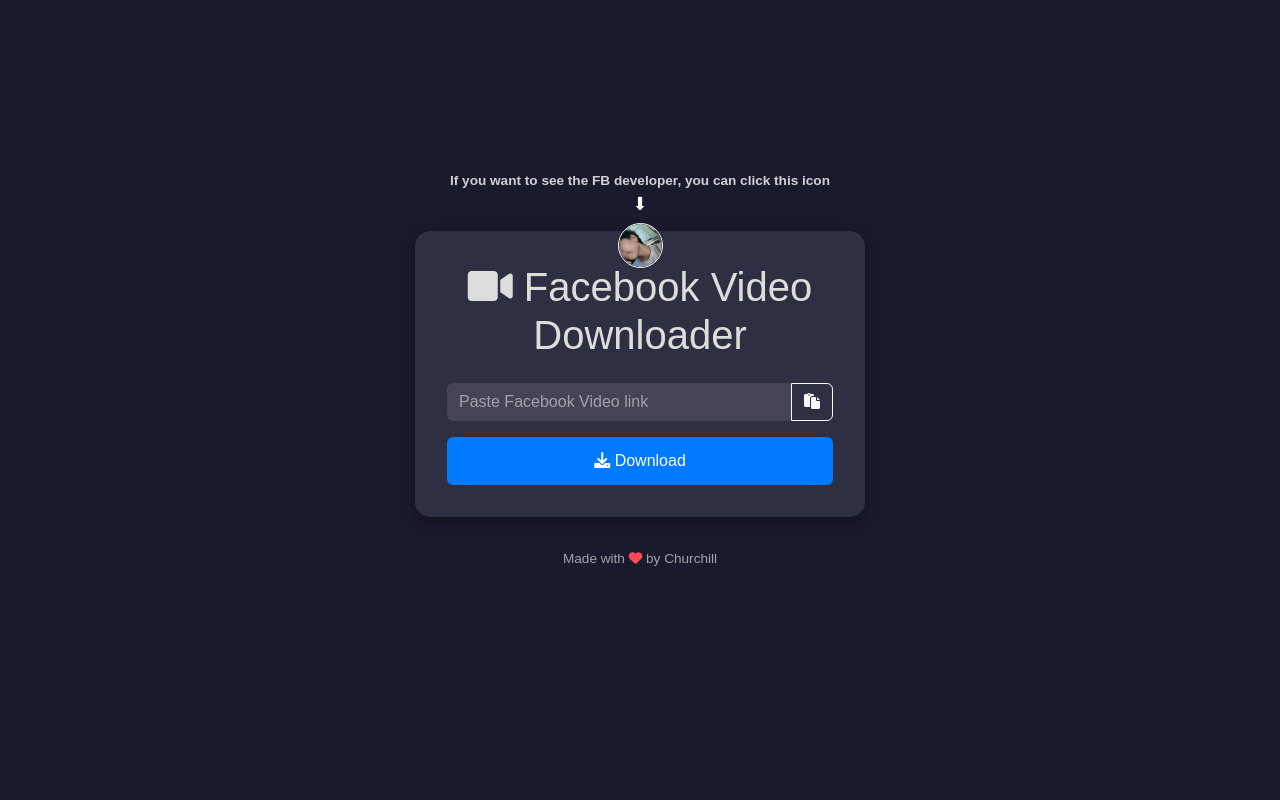
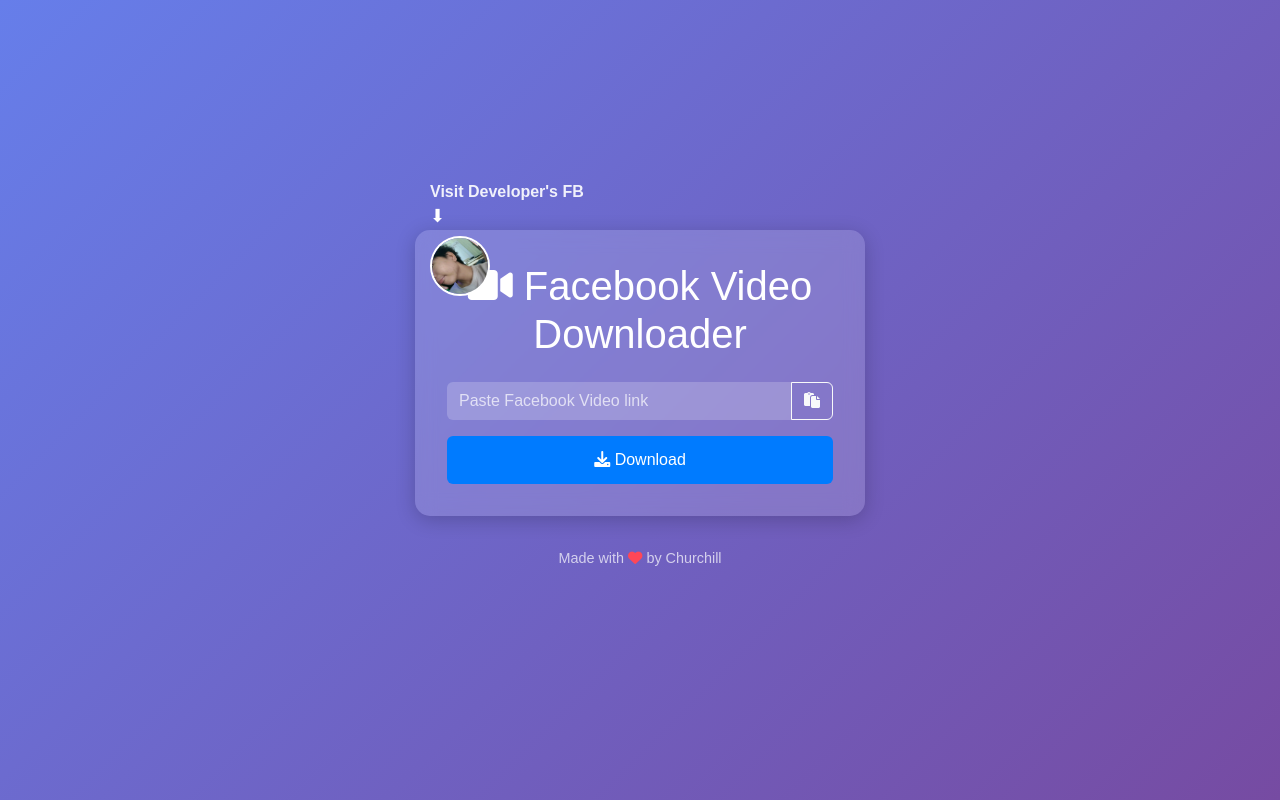
Before and after one commit to Kupalpriv/Fbvideo-downloader, a website: page public/index.html in a window 1280 px wide. Drawn offline with nearby package versions, Linux system fonts and the light colour scheme.

Commit message:
Update index.html

```diff
--- a/public/index.html
+++ b/public/index.html
@@ -8,8 +8,8 @@
     <link href="https://cdnjs.cloudflare.com/ajax/libs/font-awesome/6.0.0-beta3/css/all.min.css" rel="stylesheet">
     <style>
         body {
-            background: #1a1a2e;
-            color: #ddd;
+            background: linear-gradient(135deg, #667eea, #764ba2);
+            color: #fff;
             font-family: 'Arial', sans-serif;
             display: flex;
             flex-direction: column;
@@ -19,11 +19,11 @@
             margin: 0;
         }
         .container {
-            background: rgba(50, 50, 70, 0.9);
+            background: rgba(255, 255, 255, 0.15);
             padding: 2rem;
             border-radius: 15px;
             backdrop-filter: blur(10px);
-            box-shadow: 0 4px 15px rgba(0, 0, 0, 0.4);
+            box-shadow: 0 4px 20px rgba(0, 0, 0, 0.2);
             text-align: center;
             max-width: 450px;
             width: 100%;
@@ -31,16 +31,16 @@
         }
         .dev-info {
             position: absolute;
-            top: -60px;
-            left: 50%;
-            transform: translateX(-50%);
-            text-align: center;
+            top: -50px;
+            left: 0;
+            text-align: left;
             width: 100%;
+            padding-left: 15px;
         }
         .dev-text {
-            font-size: 0.85rem;
+            font-size: 1rem;
             font-weight: bold;
-            color: rgba(255, 255, 255, 0.8);
+            color: rgba(255, 255, 255, 0.9);
             margin-bottom: 5px;
         }
         .arrow {
@@ -49,27 +49,27 @@
             animation: bounce 1.5s infinite;
         }
         .icon {
-            width: 45px;
-            height: 45px;
+            width: 60px;
+            height: 60px;
             border-radius: 50%;
-            border: 1px solid #fff;
+            border: 2px solid #fff;
             cursor: pointer;
             transition: box-shadow 0.3s ease;
         }
         .icon:hover {
-            box-shadow: 0 0 10px rgba(255, 255, 255, 0.7);
+            box-shadow: 0 0 15px rgba(255, 255, 255, 0.8);
         }
         @keyframes bounce {
             0%, 100% { transform: translateY(0); }
-            50% { transform: translateY(-5px); }
+            50% { transform: translateY(-6px); }
         }
         .input-group .form-control {
-            background: rgba(255, 255, 255, 0.1);
+            background: rgba(255, 255, 255, 0.2);
             border: none;
-            color: #ddd;
+            color: #fff;
         }
         .input-group .form-control::placeholder {
-            color: rgba(255, 255, 255, 0.5);
+            color: rgba(255, 255, 255, 0.7);
         }
         .btn-primary {
             background: #007bff;
@@ -83,15 +83,15 @@
         }
         .footer {
             margin-top: 2rem;
-            font-size: 0.85rem;
-            color: rgba(255, 255, 255, 0.6);
+            font-size: 0.9rem;
+            color: rgba(255, 255, 255, 0.7);
         }
     </style>
 </head>
 <body>
     <div class="container">
         <div class="dev-info">
-            <div class="dev-text">If you want to see the FB developer, you can click this icon</div>
+            <div class="dev-text">Visit Developer's FB</div>
             <div class="arrow">⬇</div>
             <img src="icon.jpg" alt="Developer Icon" class="icon" onclick="window.open('https://www.facebook.com/Churchill.Dev4100', '_blank')">
         </div>
```
